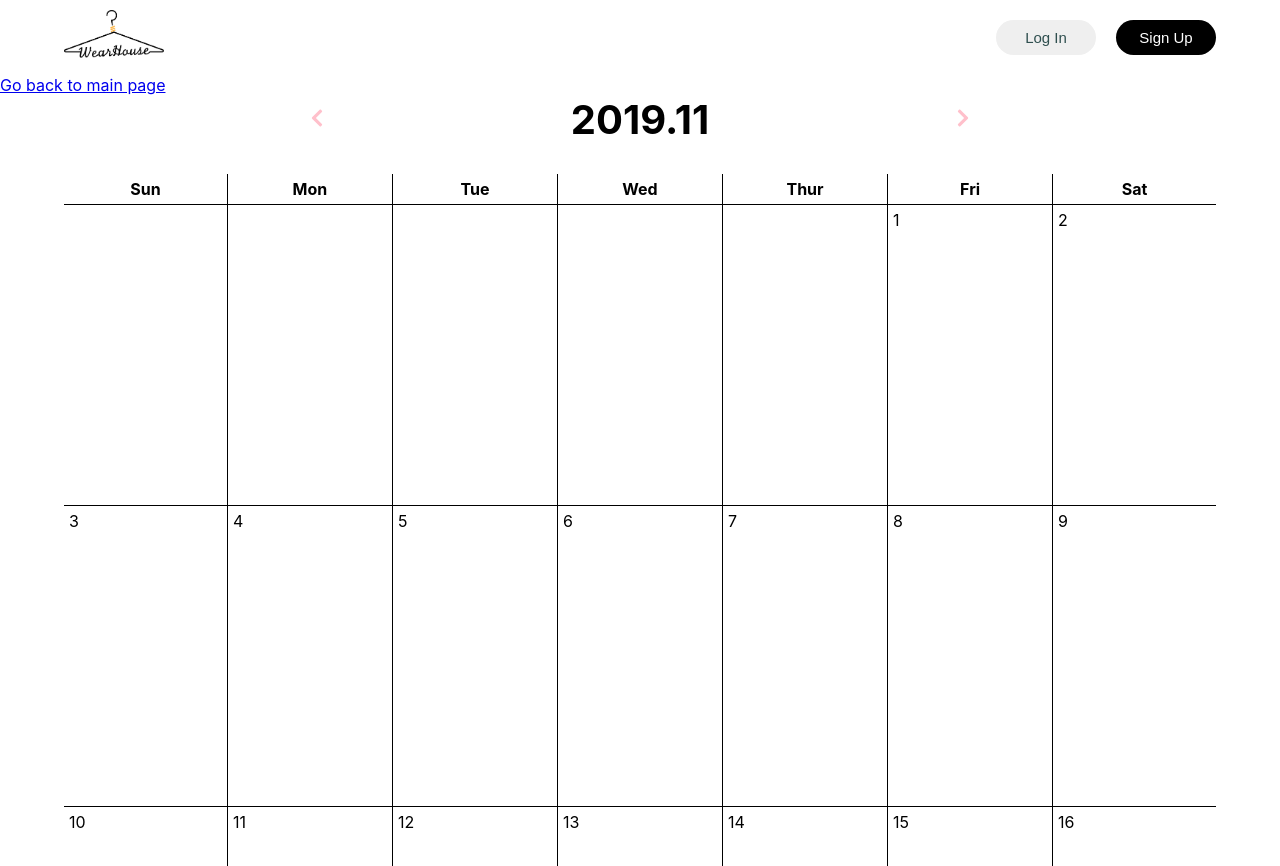
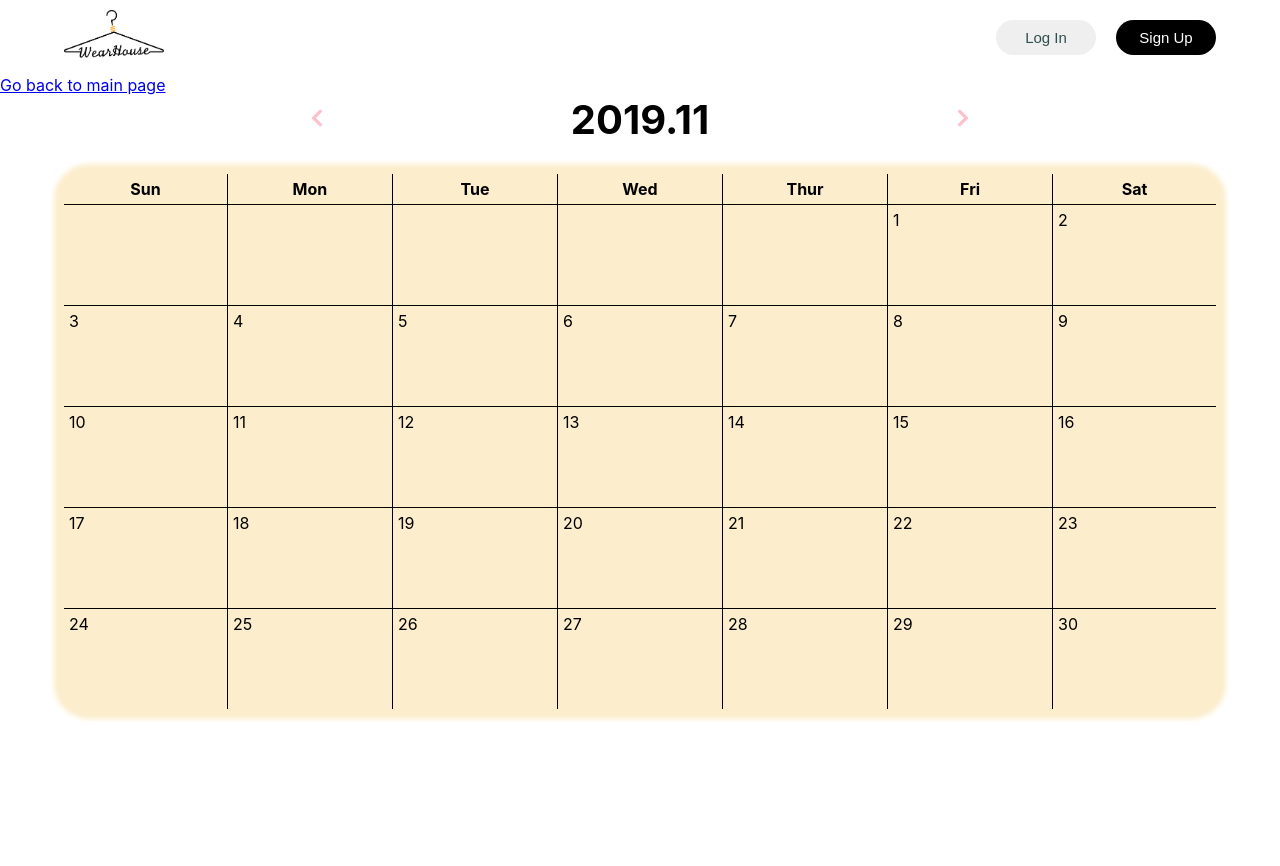
Before and after one commit to swsnu/swpp2019-team5, a React (Create React App) app in the folder front-end/wearhouse/: page /calendar in a window 1280 px wide. Shown: the top 866 px of the page. After the commit the page ends 800 px from the top, so only its background shows below. Built offline with nearby package versions, Linux system fonts and the light colour scheme.

Commit message:
Make each date cell clickable

```diff
--- a/front-end/wearhouse/src/Components/Calendar/Calendar.js
+++ b/front-end/wearhouse/src/Components/Calendar/Calendar.js
@@ -15,7 +15,7 @@ const CALENDAR_HEADER = (
     </thead>
 );
 
-const renderCalendarBody = dates => {
+const renderCalendarBody = (dates, onClickDateCell) => {
     let i = 0;
     const rows = [];
     for (let week = 0; week < 5; week++) {
@@ -29,7 +29,10 @@ const renderCalendarBody = dates => {
                 row.push(
                     <td
                         key={7 * week + day}
-                        className={day === 6 && "last-column"}
+                        className={
+                            day === 6 ? "last-column with-date" : "with-date"
+                        }
+                        onClick={onClickDateCell}
                     >
                         <div className="date">{date.getDate()}</div>
                     </td>,
@@ -50,10 +53,10 @@ const renderCalendarBody = dates => {
     );
 };
 
-const renderCalendar = dates => (
+const renderCalendar = (dates, onClickDateCell) => (
     <table id="calendar">
         {CALENDAR_HEADER}
-        {renderCalendarBody(dates)}
+        {renderCalendarBody(dates, onClickDateCell)}
     </table>
 );
 
@@ -62,13 +65,14 @@ const Calendar = props => {
     const year = props.year;
     const month = props.month - 1; // Date object returns 0 ~ 11
     let maxDate = new Date(year, month + 1, 0).getDate();
+    const onClickDateCell = props.clicked;
 
     // dates: an array of Date objects
     for (let date = 1; date <= maxDate; date++) {
         dates.push(new Date(year, month, date));
     }
 
-    return renderCalendar(dates);
+    return renderCalendar(dates, onClickDateCell);
 };
 
 export default Calendar;
--- a/front-end/wearhouse/src/Components/Calendar/Calendar.scss
+++ b/front-end/wearhouse/src/Components/Calendar/Calendar.scss
@@ -1,10 +1,15 @@
 #calendar {
+    background-color: #fcedcc;
+    box-shadow: 0 0 5px 10px #fcedcc;
+    border-radius: 25px;
+
     border-collapse: collapse;
     #calendar-header {
         th {
             width: 50px;
             border-right: 0.5px solid black;
             padding: 5px 0px;
+            opacity: 100%;
         }
 
         .last-column {
@@ -15,7 +20,7 @@
         td {
             padding: 0px;
             margin: 0px;
-            height: 300px;
+            height: 100px;
             position: relative;
             border-top: 0.5px solid black;
             border-right: 0.5px solid black;
@@ -30,5 +35,9 @@
         .last-column {
             border-right: none;
         }
+
+        .with-date {
+            cursor: pointer;
+        }
     }
 }
--- a/front-end/wearhouse/src/Containers/OutfitCalendar/OutfitCalendar.js
+++ b/front-end/wearhouse/src/Containers/OutfitCalendar/OutfitCalendar.js
@@ -36,6 +36,10 @@ class OutfitCalendar extends Component {
         });
     };
 
+    onClickDateCell = () => {
+        console.log("date cell clicked");
+    };
+
     render() {
         return (
             <div className="OutfitCalendar">
@@ -71,7 +75,11 @@ class OutfitCalendar extends Component {
                             ></FontAwesomeIcon>
                         </button>
                     </div>
-                    <Calendar year={this.state.year} month={this.state.month} />
+                    <Calendar
+                        year={this.state.year}
+                        month={this.state.month}
+                        clicked={this.onClickDateCell}
+                    />
                 </div>
             </div>
         );
```
